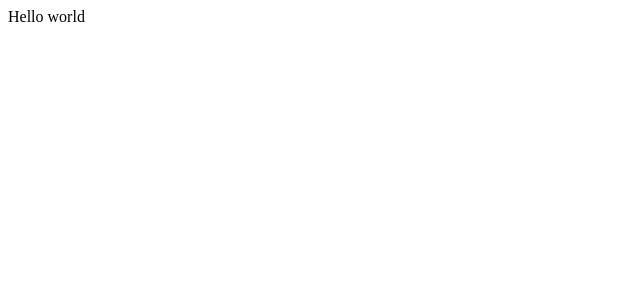
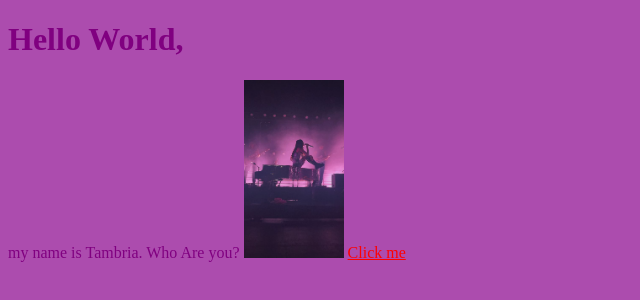
Before and after one commit to Tam-Tam645/hackclubboba, a plain HTML site: page index.html in a window 1280 px wide. Shown: the whole page, without its empty margins (0-640 px from the left). Drawn offline with Linux system fonts and the light colour scheme.

Commit message:
add files

```diff
--- a/index.html
+++ b/index.html
@@ -9,8 +9,11 @@
 </head>
 
 <body>
-  Hello world
+ <h1>Hello World,</h1> my name is Tambria. Who Are you?
+  <img width ="100" src="image-25.png"/>
+  <a href="https://www.youtube.com/watch?v=dQw4w9WgXcQ"> Click me</a>
   <script src="script.js"></script>
 </body>
 
+
 </html>
--- a/style.css
+++ b/style.css
@@ -2,3 +2,9 @@ html {
   height: 100%;
   width: 100%;
 }
+body {
+  background-color: #ac4cae; /* Green */;
+  color:purple;
+  a {color: #ff0000;} /* Red */.}
+  font-family: "Trebuchet MS", "Arial", sans-serif;
+  }
```
Also changed, not shown: image-25.png (added).
